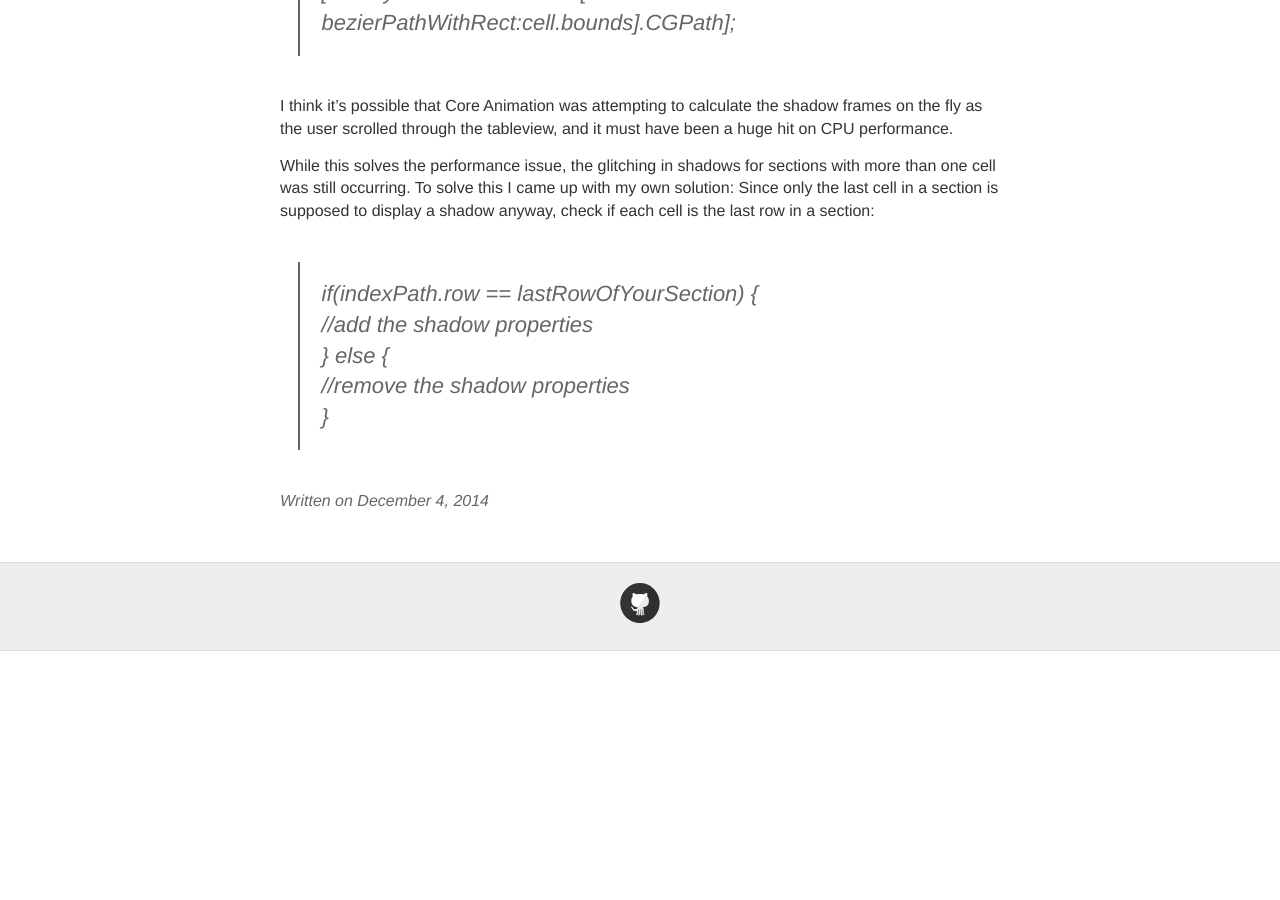
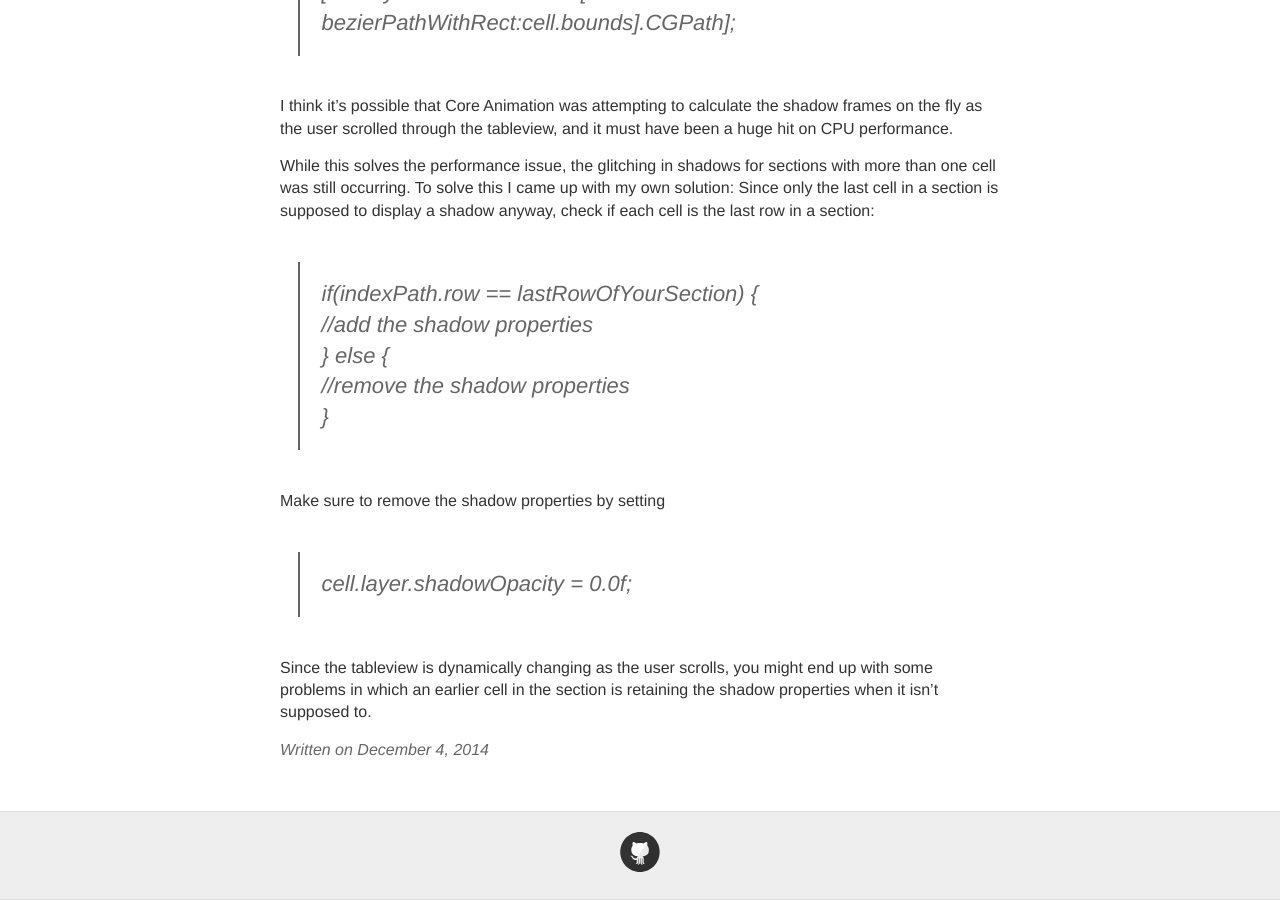
Before and after one commit to trentyou/trentyou.github.io, a Jekyll site: the page built from _posts/2014-12-4-UITableViewCell Shadows and Performance.md, in a window 1280 px wide and 900 px high, scrolled down 2450 px. Built offline with Jekyll 4.4.1, drawn with Linux system fonts in a browser that asks for light colours; before the commit the page ends 3101 px from its top, so only the background shows below that.

Commit message:
Updated 2014-12-4-UITableViewCell Shadows and Performance.md

```diff
--- a/_posts/2014-12-4-UITableViewCell Shadows and Performance.md
+++ b/_posts/2014-12-4-UITableViewCell Shadows and Performance.md
@@ -89,3 +89,8 @@ Since only the last cell in a section is supposed to display a shadow anyway, ch
 > } else { <br>
 > //remove the shadow properties <br>
 >}
+
+Make sure to remove the shadow properties by setting
+> cell.layer.shadowOpacity = 0.0f;
+
+Since the tableview is dynamically changing as the user scrolls, you might end up with some problems in which an earlier cell in the section is retaining the shadow properties when it isn't supposed to.
```
